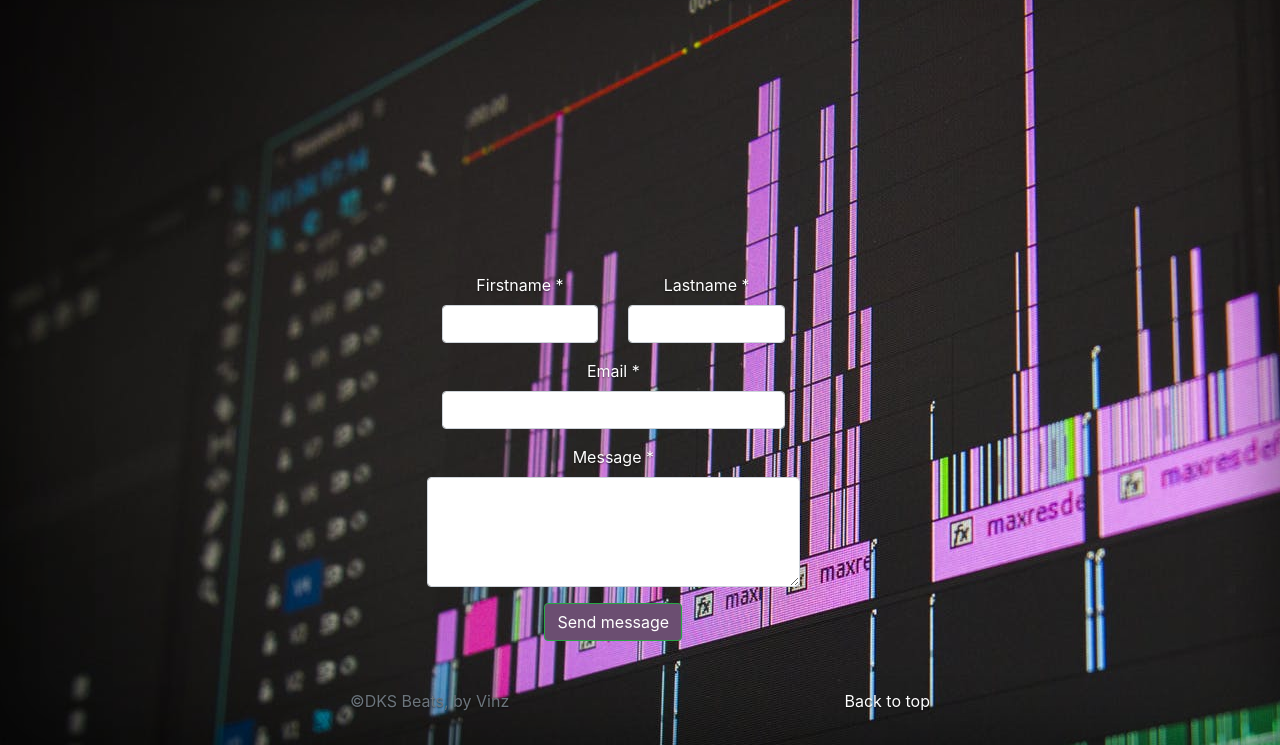
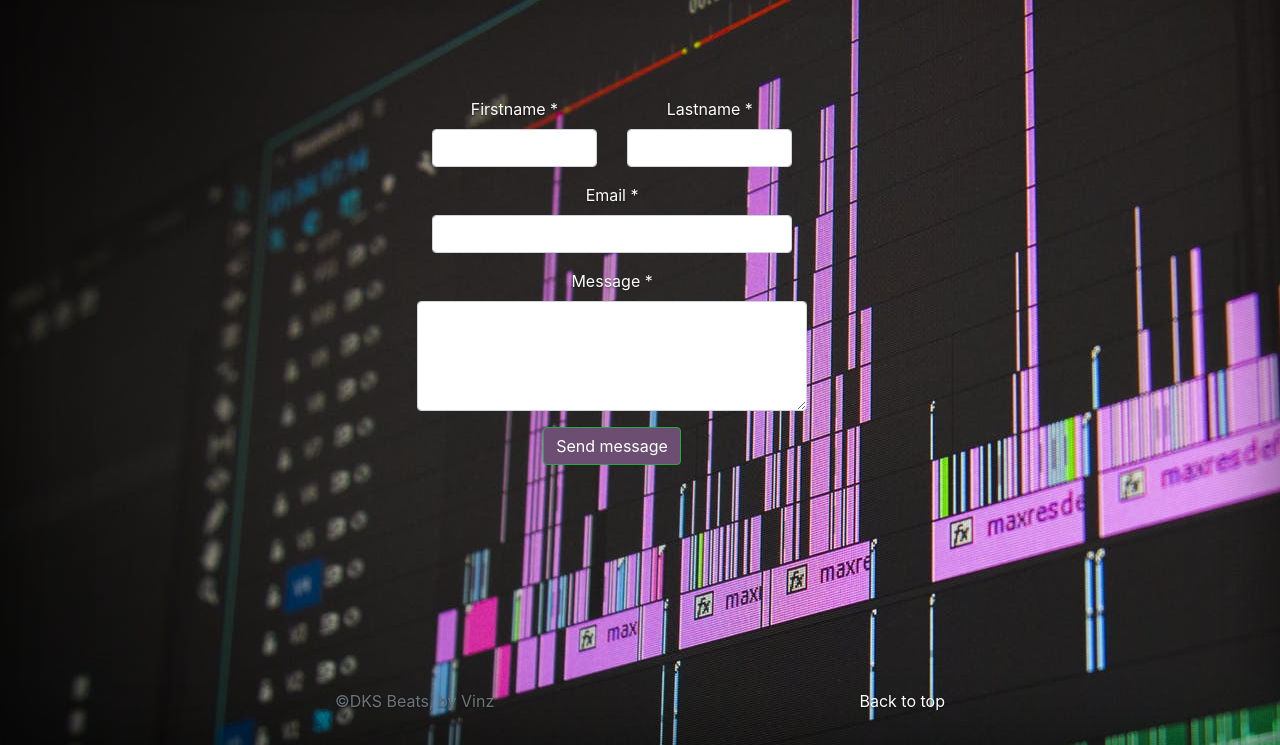
Before and after one commit to V1NZdotcom/dks-beats, a plain HTML site: page contact.html in a window 1280 px wide. Shown: the part 55-800 px from the top of the page. Drawn offline with nearby package versions, Linux system fonts and the light colour scheme.

Commit message:
dks beats

```diff
--- a/contact.css
+++ b/contact.css
@@ -80,11 +80,12 @@ body {
   background-color:#6B4E71;
 }
 
-.containerform{position: absolute;
+.containerform{
 top:0;
 bottom: 0;
 left: 0;
 right: 0;
 margin: auto;
-
+width:100%;
+height:80%;
 }
--- a/contact.html
+++ b/contact.html
@@ -23,7 +23,7 @@
             </div>
             </header>
 
-            <div class="container">
+            <div class="containerform">
                 <div class="row">
                   <div class="col-xl-7 offset-xl-2 py-5">
             <form id="contact-form" method="post" action="contact.php" role="form">
@@ -70,6 +70,7 @@
           </div>
         </div>
     </div>
+  </div>
             <footer class="text-muted">
                 <div class="container">
                   <p class="float-right">
@@ -77,7 +78,6 @@
                   </p>
                   <p>©DKS Beats, by Vinz</p>
                 </div>
-              </div>
               </footer>
     <script src="https://code.jquery.com/jquery-3.3.1.slim.min.js" integrity="sha384-q8i/X+965DzO0rT7abK41JStQIAqVgRVzpbzo5smXKp4YfRvH+8abtTE1Pi6jizo" crossorigin="anonymous"></script>
           <script>window.jQuery || document.write('<script src="/docs/4.3/assets/js/vendor/jquery-slim.min.js"><\/script>')</script><script src="/docs/4.3/dist/js/bootstrap.bundle.min.js" integrity="sha384-xrRywqdh3PHs8keKZN+8zzc5TX0GRTLCcmivcbNJWm2rs5C8PRhcEn3czEjhAO9o" crossorigin="anonymous"></script>
```
